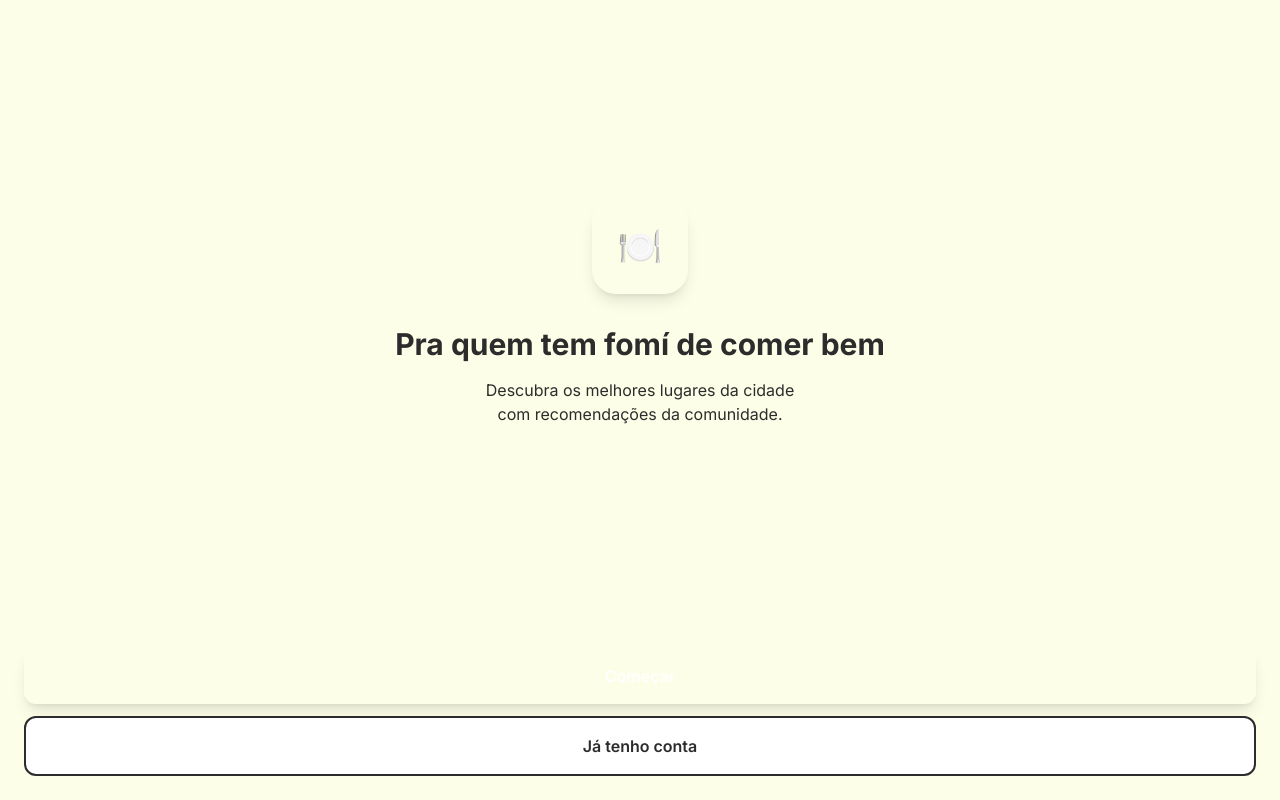
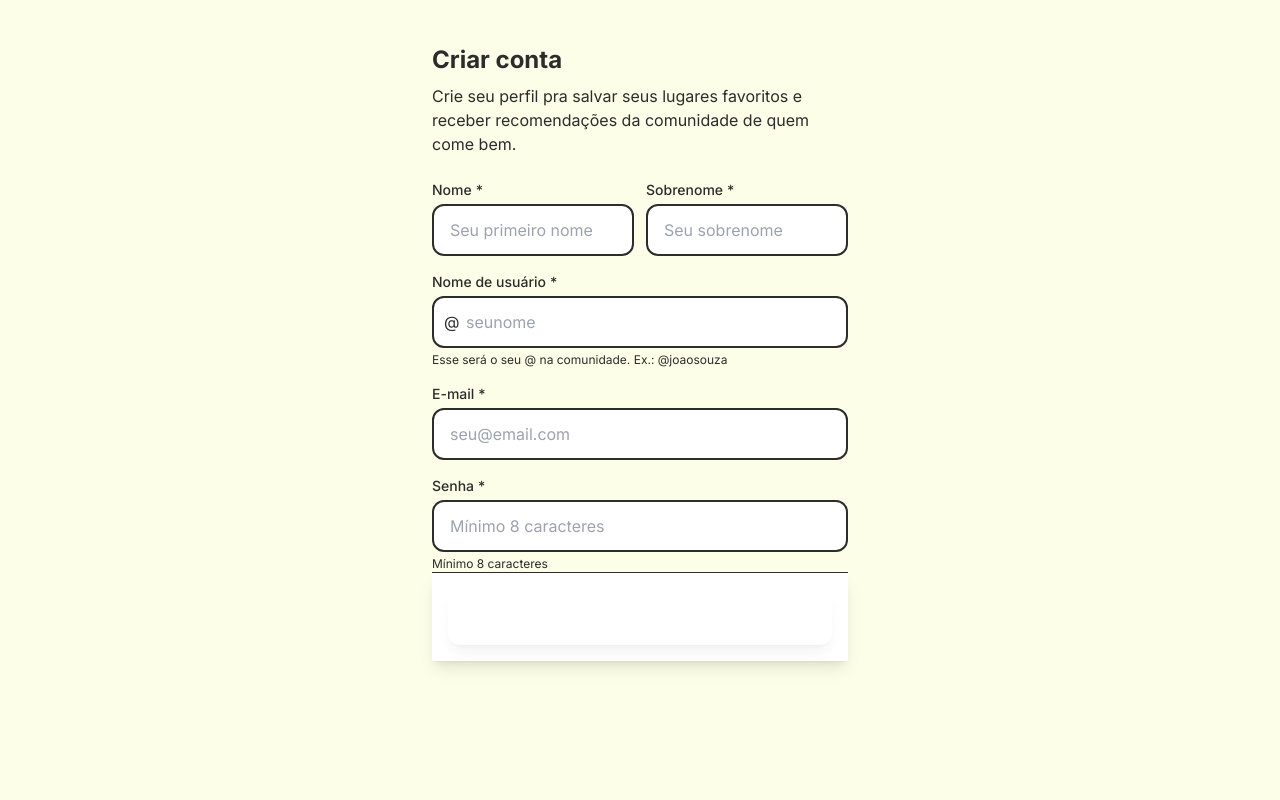
Before and after one commit to oponeoficial/fomibrasil, a React (Vite) app: page /onboarding in a window 1280 px wide. Built offline with nearby package versions, Linux system fonts and the light colour scheme; no server answers.

Commit message:
welcome excluido

```diff
--- a/src/components/onboarding/components/UI.tsx
+++ b/src/components/onboarding/components/UI.tsx
@@ -122,43 +122,27 @@ export function CTAButton({
   variant = 'primary',
   fullWidth = true,
 }: CTAButtonProps) {
-  const baseClass = `
-    py-4 px-6 rounded-xl font-semibold text-base
-    transition-all duration-200
-    disabled:opacity-50 disabled:cursor-not-allowed
-    ${fullWidth ? 'w-full' : ''}
-  `;
+  const base = 'py-4 px-6 rounded-xl font-semibold text-base transition-all duration-200 disabled:opacity-50 disabled:cursor-not-allowed';
+  const width = fullWidth ? 'w-full' : '';
 
-  const variantClass = {
-    primary: 'bg-orange-500 text-white hover:bg-orange-600 shadow-lg shadow-orange-500/30',
+  const variants = {
+    primary: 'bg-orange-500 text-white hover:bg-orange-600 shadow-lg',
     secondary: 'bg-gray-100 text-gray-700 hover:bg-gray-200',
     outline: 'bg-white text-gray-700 border-2 border-gray-200 hover:border-orange-300',
-  }[variant];
+  };
 
   return (
     <button
       type="button"
       onClick={onClick}
       disabled={disabled || loading}
-      className={`${baseClass} ${variantClass}`}
+      className={`${base} ${width} ${variants[variant]}`}
     >
       {loading ? (
         <span className="flex items-center justify-center gap-2">
-          <svg className="animate-spin h-5 w-5\" viewBox="0 0 24 24">
-            <circle
-              className="opacity-25"
-              cx="12"
-              cy="12"
-              r="10"
-              stroke="currentColor"
-              strokeWidth="4"
-              fill="none"
-            />
-            <path
-              className="opacity-75"
-              fill="currentColor"
-              d="M4 12a8 8 0 018-8V0C5.373 0 0 5.373 0 12h4z"
-            />
+          <svg className="animate-spin h-5 w-5" viewBox="0 0 24 24">
+            <circle className="opacity-25" cx="12" cy="12" r="10" stroke="currentColor" strokeWidth="4" fill="none" />
+            <path className="opacity-75" fill="currentColor" d="M4 12a8 8 0 018-8V0C5.373 0 0 5.373 0 12h4z" />
           </svg>
           Carregando...
         </span>
@@ -214,6 +198,10 @@ export function InputField({
   required = false,
   prefix,
 }: InputFieldProps) {
+  const inputBase = 'w-full px-4 py-3 rounded-xl border-2 text-gray-900 transition-colors duration-200 focus:outline-none focus:border-orange-500';
+  const inputPadding = prefix ? 'pl-8' : '';
+  const inputBorder = error ? 'border-red-300' : 'border-gray-200';
+
   return (
     <div className="space-y-1">
       <label className="block text-sm font-medium text-gray-700">
@@ -232,13 +220,7 @@ export function InputField({
           value={value}
           onChange={(e) => onChange(e.target.value)}
           placeholder={placeholder}
-          className={`
-            w-full px-4 py-3 rounded-xl border-2 text-gray-900
-            transition-colors duration-200
-            focus:outline-none focus:border-orange-500
-            ${prefix ? 'pl-8' : ''}
-            ${error ? 'border-red-300' : 'border-gray-200'}
-          `}
+          className={`${inputBase} ${inputPadding} ${inputBorder}`}
         />
       </div>
 
--- a/src/components/onboarding/constants.ts
+++ b/src/components/onboarding/constants.ts
@@ -172,12 +172,6 @@ export const RESTRICTION_OPTIONS: ChipOption[] = [
 // ============================================================================
 
 export const STEP_CONTENT = {
-  welcome: {
-    title: 'Pra quem tem fomí de comer bem',
-    subtitle: 'Descubra os melhores lugares da cidade com recomendações da comunidade.',
-    cta: 'Começar',
-    secondaryCta: 'Já tenho conta',
-  },
   signup: {
     title: 'Criar conta',
     subtitle: 'Crie seu perfil pra salvar seus lugares favoritos e receber recomendações da comunidade de quem come bem.',
--- a/src/components/onboarding/hooks/useOnboarding.ts
+++ b/src/components/onboarding/hooks/useOnboarding.ts
@@ -50,9 +50,6 @@ export function useOnboarding(): UseOnboardingReturn {
   // Validação por step
   const canContinue = useMemo(() => {
     switch (step) {
-      case 'welcome':
-        return true;
-
       case 'signup':
         return (
           data.firstName.trim().length >= 2 &&
--- a/src/components/onboarding/index.tsx
+++ b/src/components/onboarding/index.tsx
@@ -9,7 +9,6 @@ import { useOnboarding } from './hooks/useOnboarding';
 import { StepContainer, FixedFooter, CTAButton } from './components/UI';
 
 // Steps
-import { WelcomeStep } from './steps/WelcomeStep';
 import { SignupStep } from './steps/SignupStep';
 import { ProfileStep } from './steps/ProfileStep';
 import { CuisinesStep } from './steps/CuisinesStep';
@@ -59,7 +58,6 @@ export function Onboarding() {
   };
 
   const savePreferences = async () => {
-    // Salvar preferências no perfil do usuário
     const { data: { user } } = await supabase.auth.getUser();
 
     if (user) {
@@ -83,10 +81,6 @@ export function Onboarding() {
     }
   };
 
-  const handleLogin = () => {
-    navigate('/login');
-  };
-
   const handleSkipEmail = () => {
     navigate('/feed');
   };
@@ -106,14 +100,6 @@ export function Onboarding() {
     };
 
     switch (step) {
-      case 'welcome':
-        return (
-          <WelcomeStep
-            onContinue={nextStep}
-            onLogin={handleLogin}
-          />
-        );
-
       case 'signup':
         return <SignupStep {...commonProps} />;
 
@@ -156,8 +142,8 @@ export function Onboarding() {
     }
   };
 
-  // Welcome não tem footer padrão
-  if (step === 'welcome' || step === 'email-confirm') {
+  // EmailConfirm tem layout próprio (sem footer padrão)
+  if (step === 'email-confirm') {
     return renderStep();
   }
 
--- a/src/components/onboarding/steps/WelcomeStep.tsx
+++ /dev/null
@@ -1,45 +0,0 @@
-/**
- * FOMÍ - Welcome Step (Tela 0)
- */
-
-import { STEP_CONTENT } from '../constants';
-import { CTAButton } from '../components/UI';
-
-interface WelcomeStepProps {
-  onContinue: () => void;
-  onLogin: () => void;
-}
-
-export function WelcomeStep({ onContinue, onLogin }: WelcomeStepProps) {
-  const content = STEP_CONTENT.welcome;
-
-  return (
-    <div className="min-h-screen bg-gradient-to-b from-orange-50 to-white flex flex-col">
-      {/* Logo e ilustração */}
-      <div className="flex-1 flex flex-col items-center justify-center px-6 py-12">
-        <div className="w-24 h-24 bg-orange-500 rounded-3xl flex items-center justify-center mb-8 shadow-lg shadow-orange-500/30">
-          <span className="text-4xl">🍽️</span>
-        </div>
-
-        <h1 className="text-3xl font-bold text-gray-900 text-center mb-4">
-          {content.title}
-        </h1>
-
-        <p className="text-gray-600 text-center max-w-xs">
-          {content.subtitle}
-        </p>
-      </div>
-
-      {/* CTAs */}
-      <div className="p-6 space-y-3">
-        <CTAButton onClick={onContinue} variant="primary">
-          {content.cta}
-        </CTAButton>
-
-        <CTAButton onClick={onLogin} variant="outline">
-          {content.secondaryCta}
-        </CTAButton>
-      </div>
-    </div>
-  );
-}
--- a/src/components/onboarding/types.ts
+++ b/src/components/onboarding/types.ts
@@ -3,7 +3,6 @@
  */
 
 export type OnboardingStep =
-  | 'welcome'
   | 'signup'
   | 'profile'
   | 'cuisines'
@@ -14,7 +13,6 @@ export type OnboardingStep =
   | 'email-confirm';
 
 export const STEP_ORDER: OnboardingStep[] = [
-  'welcome',
   'signup',
   'profile',
   'cuisines',
```
